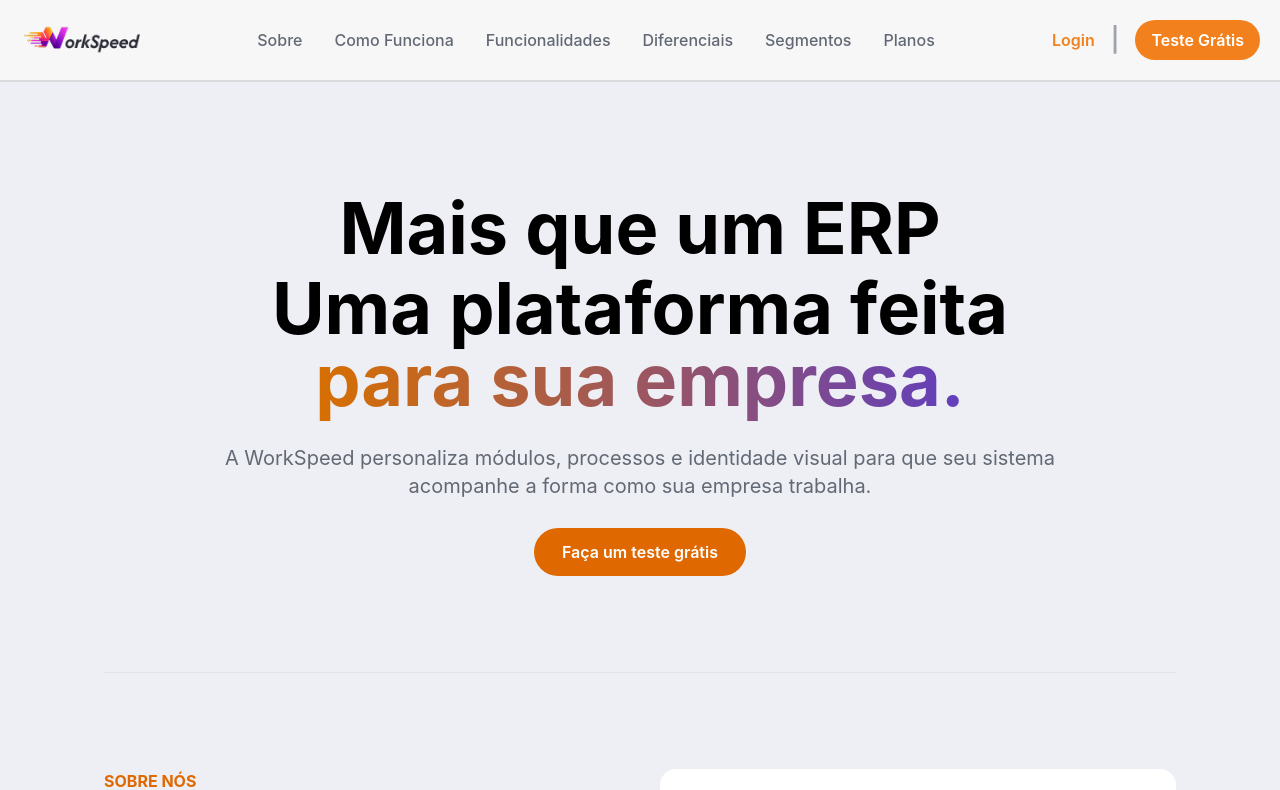
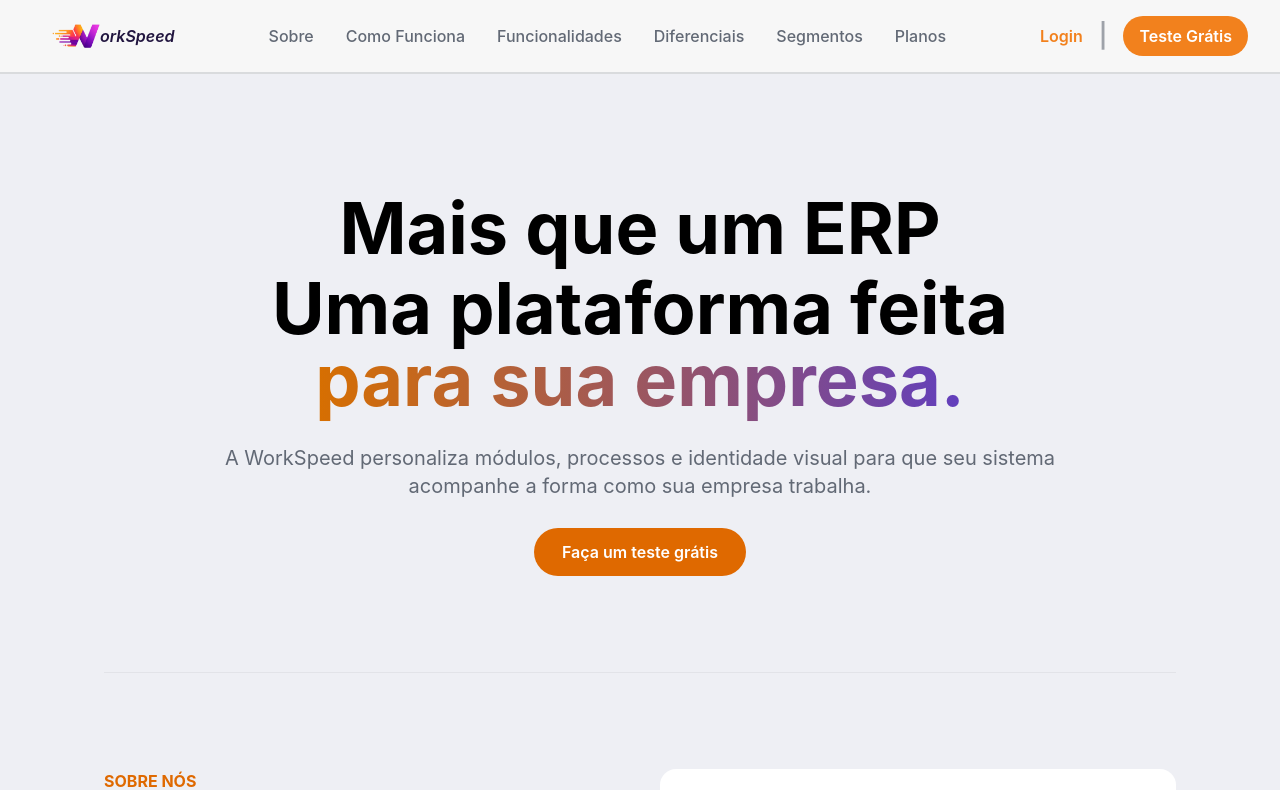
Before and after one commit to workspeed/WorkSpeed-Frontend, a React (Vite) app: page / in a window 1280 px wide. Shown: the top 790 px of the page. Built offline with nearby package versions, Linux system fonts and the light colour scheme; a web font is replaced by a local one.

Commit message:
refactor: refactor in navbar end logo

```diff
--- a/src/modules/marketing/components/Nav.tsx
+++ b/src/modules/marketing/components/Nav.tsx
@@ -18,14 +18,17 @@ export function Nav() {
 
     return (
         <nav
-            className={`fixed top-0 left-0 right-0 z-50 border-b-2 border-gray/20 px-5 py-5 transition-colors ${
+            className={`fixed top-0 left-0 right-0 z-50 border-b-2 border-gray/20 px-8 py-4 transition-colors ${
                 isMenuOpen
                     ? 'bg-background-white shadow-lg'
                     : 'bg-background-white lg:bg-background-white'
             }`}
         >
-            <div className='flex items-center justify-between'>
-                <img src='/logo.png' alt='WorkSpeed' className='w-30' />
+            <div className='flex items-center justify-between ml-5'>
+                <div className='flex'>
+                    <img src='/logoW.png' alt='WorkSpeed' className='w-12' />
+                    <p className='text-primary font-semibold italic'>orkSpeed</p>
+                </div>
 
                 <ul className='hidden items-center justify-center gap-8 font-medium text-gray lg:flex'>
                     {navLinks.map((link) => (
```
